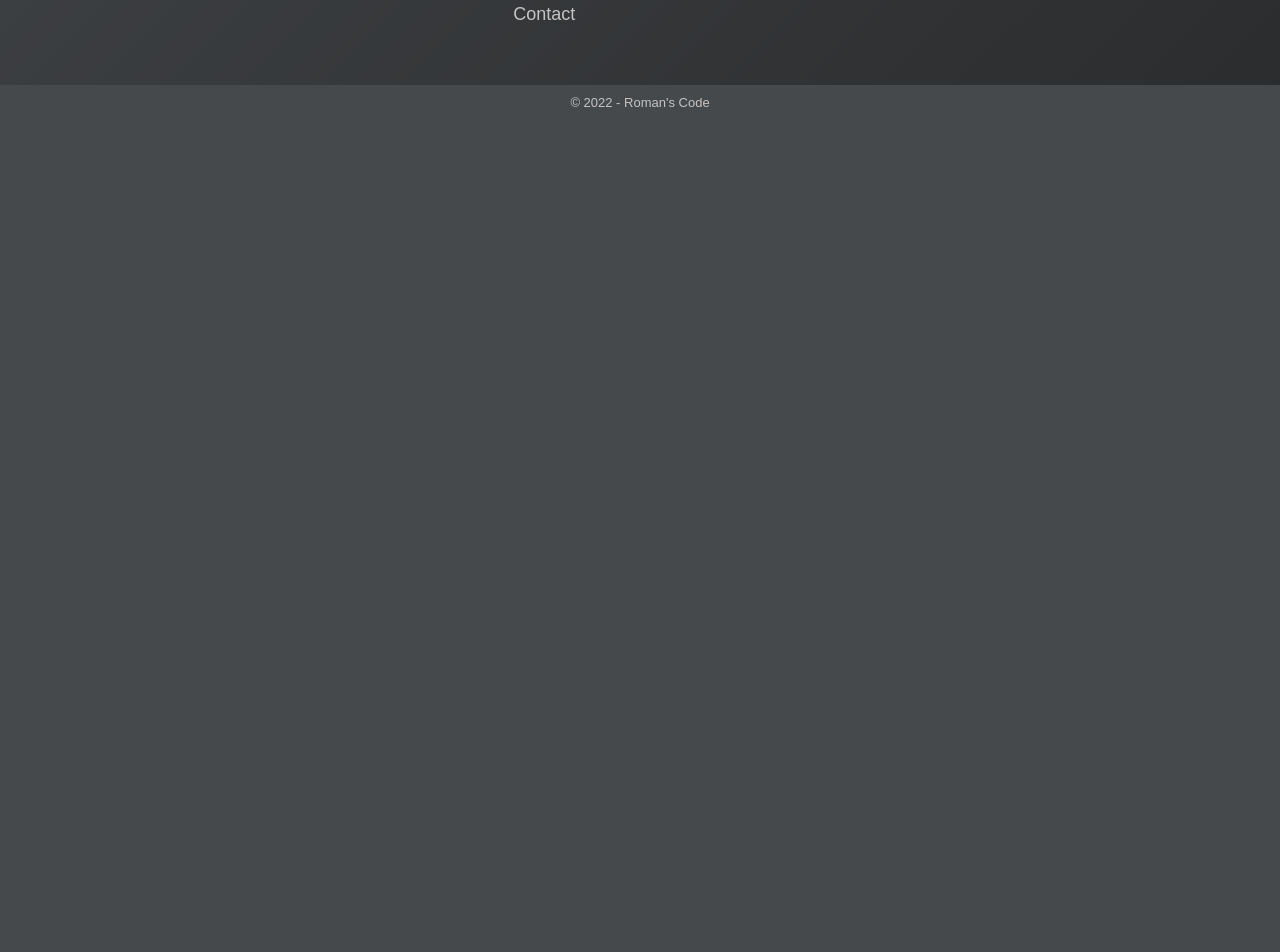
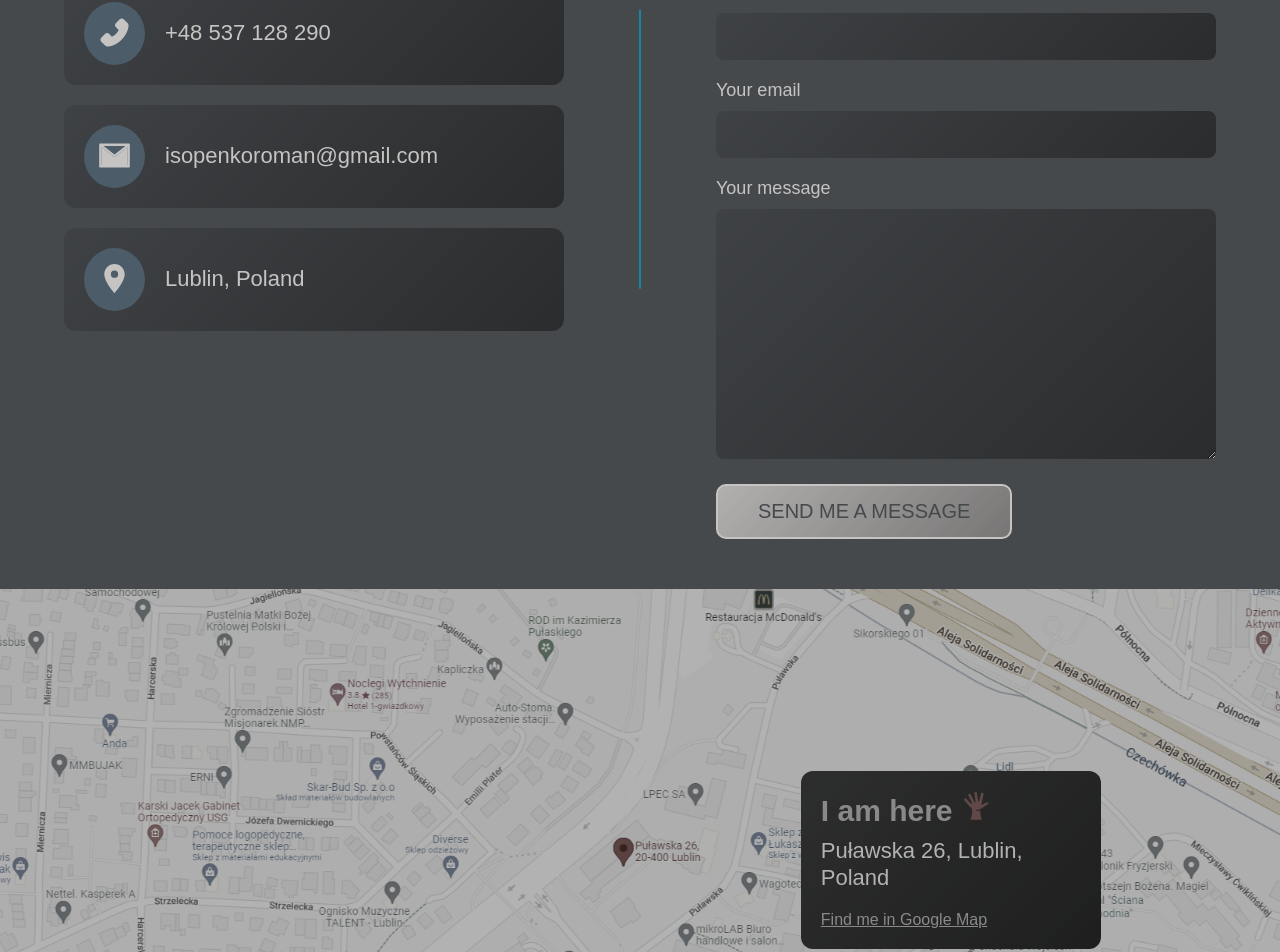
Before and after one commit to romaniso/React-Portfolio-Project, a React (Create React App) app: page /contact in a window 1280 px wide. Shown: the part 279-1231 px from the top of the page. Before the commit the page ends 800 px from the top, so only its background shows below. Built offline with nearby package versions, Linux system fonts and the light colour scheme.

Commit message:
create and style Contact page

```diff
--- /dev/null
+++ b/src/components/ContactForm.jsx
@@ -0,0 +1,55 @@
+import React, { useState } from "react";
+
+export default function ContactForm() {
+  const [name, setName] = useState("");
+  const [email, setEmail] = useState("");
+  const [message, setMessage] = useState("");
+  return (
+    <div className="form__wrapper">
+      <form className="form">
+        <div className="form-group">
+          <label htmlFor="name">
+            Your name
+            <input
+              className="card"
+              type="text"
+              id="name"
+              name="name"
+              value={name}
+              onChange={(e) => setName(e.target.value)}
+            />
+          </label>
+        </div>
+        <div className="form-group">
+          <label htmlFor="email">
+            Your email
+            <input
+              className="card"
+              type="text"
+              id="email"
+              email="email"
+              value={email}
+              onChange={(e) => setEmail(e.target.value)}
+            />
+          </label>
+        </div>
+        <div className="form-group">
+          <label htmlFor="message">
+            Your message
+            <textarea
+              className="card"
+              type="text"
+              id="message"
+              message="message"
+              value={message}
+              onChange={(e) => setMessage(e.target.value)}
+            />
+          </label>
+        </div>
+        <button className="form__button button" type="submit">
+          Send me a message
+        </button>
+      </form>
+    </div>
+  );
+}
--- /dev/null
+++ b/src/components/ContactInfoItem.jsx
@@ -0,0 +1,17 @@
+import React from "react";
+import { MdPlace } from "react-icons/md";
+import PText from "../components/PText";
+
+export default function ContactInfoItem({
+  icon = <MdPlace></MdPlace>,
+  text = "this is an info",
+}) {
+  return (
+    <div className="contactInfoItem__wrapper card">
+      <div className="icon">{icon}</div>
+      <div className="info">
+        <PText>{text}</PText>
+      </div>
+    </div>
+  );
+}
--- /dev/null
+++ b/src/components/ContactSection.jsx
@@ -0,0 +1,26 @@
+import React from "react";
+import ContactInfoItem from "./ContactInfoItem";
+import TitleSection from "./TitleSection";
+import { AiFillPhone, AiTwotoneMail } from "react-icons/ai";
+import ContactForm from "./ContactForm";
+
+export default function ContactSection() {
+  return (
+    <div className="container">
+      <TitleSection heading="Contact" subheading="Get in touch with me" />
+      <div className="contactSection__wrapper">
+        <div className="left">
+          <ContactInfoItem icon={<AiFillPhone />} text="+48 537 128 290" />
+          <ContactInfoItem
+            icon={<AiTwotoneMail />}
+            text="isopenkoroman@gmail.com"
+          />
+          <ContactInfoItem text="Lublin, Poland" />
+        </div>
+        <div className="right">
+          <ContactForm />
+        </div>
+      </div>
+    </div>
+  );
+}
--- /dev/null
+++ b/src/components/Location.jsx
@@ -0,0 +1,27 @@
+import React from "react";
+import { GiPalm } from "react-icons/gi";
+import PText from "./PText";
+// import LocationImg from "../assets/images/location.png";
+
+export default function Location() {
+  return (
+    <div className="map__wrapper">
+      <div className="container map">
+        <div className="map__card card">
+          <h3 className="map__heading">
+            I am here <GiPalm />
+          </h3>
+          <PText>Puławska 26, Lublin, Poland</PText>
+          <a
+            className="map__link"
+            href="https://goo.gl/maps/YAMMAzQ7Vknx7dpW9"
+            target="_blank"
+            rel="noreferrer"
+          >
+            Find me in Google Map
+          </a>
+        </div>
+      </div>
+    </div>
+  );
+}
--- a/src/pages/Contact.jsx
+++ b/src/pages/Contact.jsx
@@ -1,5 +1,13 @@
 import React from "react";
+import ContactSection from "../components/ContactSection";
+import Location from "../components/Location";
+import "../styles/Contact.css";
 
 export default function Contact() {
-  return <div>Contact</div>;
+  return (
+    <div className="contact__wrapper">
+      <ContactSection />
+      <Location />
+    </div>
+  );
 }
--- a/src/pages/Projects.jsx
+++ b/src/pages/Projects.jsx
@@ -37,6 +37,7 @@ export default function Projects() {
         <div className="projects__searchBar">
           <form>
             <input
+              className="card"
               type="text"
               value={searchText}
               onChange={handleChange}
--- a/src/styles/About.css
+++ b/src/styles/About.css
@@ -84,9 +84,9 @@
   .about__wrapper {
     padding: 10rem 0;
   }
-
   .about .right img {
     filter: grayscale(70%);
+
   }
   .top-section {
     flex-direction: column;
--- /dev/null
+++ b/src/styles/Contact.css
@@ -0,0 +1,171 @@
+.contact__wrapper {
+  padding: 10rem 0;
+}
+
+.contactSection__wrapper {
+  margin-top: 5rem;
+  margin-bottom: 5rem;
+  display: flex;
+  gap: 5rem;
+  justify-content: space-between;
+  position: relative;
+}
+
+.contactSection__wrapper::after {
+  position: absolute;
+  content: '';
+  width: 2px;
+  height: 50%;
+  background-color: var(--highlight-color);
+  left: 50%;
+  top: 30%;
+  transform: translate(-50%, -50%);
+}
+
+.contactInfoItem__wrapper {
+  padding: 2rem;
+  display: flex;
+  align-items: center;
+  gap: 2rem;
+  margin-bottom: 2rem;
+  flex-wrap: wrap;
+}
+
+.contactInfoItem__wrapper .icon {
+  color: var(--white);
+  background-color: var(--gray-2);
+  padding: 1.3rem;
+  align-items: center;
+  justify-content: center;
+  border-radius: 50%;
+}
+
+.contactInfoItem__wrapper .icon svg {
+  width: 3.5rem;
+}
+
+.form__wrapper .form {
+  width: 100%;
+}
+
+.form-group {
+  width: 100%;
+  margin-bottom: 2rem;
+}
+
+.form-group label {
+  font-size: 1.8rem
+}
+
+.form-group input, .form-group textarea {
+  width: 100%;
+  font-size: 2rem;
+  padding: 1.2rem;
+  color: var(--highlight-color);
+  border: none;
+  border-radius: 8px;
+  transition: .5s;
+  outline: none;
+  margin-top: 1rem;
+}
+
+.form-group input:focus, .form-group textarea:focus {
+  background-color: var(--black);
+  box-shadow: 0px 0px 3px 3px rgba(15, 118, 179, 0.199);
+}
+
+.form-group textarea {
+  min-height: 250px;
+  resize: vertical;
+}
+
+.form__button[type="submit"] {
+  font-size: 2rem;
+  display: inline-block;
+}
+
+
+.contactSection__wrapper .left {
+  width: 100%;
+  max-width: 500px;
+}
+
+.contactSection__wrapper .right {
+  width: 100%;
+  max-width: 500px;
+}
+
+@media only screen and  (max-width: 940px) {
+  .contactSection__wrapper::after {
+    display: none;
+  }
+  .contactSection__wrapper {
+    flex-direction: column;
+  }
+
+  .contactSection__wrapper .left, .contactSection__wrapper .right {
+    max-width: 100%;
+  }
+
+  .contactSection__wrapper .right {
+    padding: 4rem 2rem 2rem 2rem;
+  }
+}
+
+
+/* Location */
+.map__wrapper {
+  background: url(../assets/images/location.png) no-repeat;
+  background-size: cover;
+  min-height: 400px;
+  filter: saturate(0.2) brightness(70%);
+}
+
+.map {
+  position: relative;
+  min-height: 400px;
+}
+
+.map__card {
+  filter: none;
+  position: absolute;
+  right: 10%;
+  bottom: 10%;
+  padding: 2rem;
+  max-width: 300px;
+  width: 100%;
+}
+
+.map__card .des__container p {
+  color: var(--white);
+}
+
+.map__heading {
+  font-size: 3rem;
+  margin-bottom: 1rem;
+}
+
+.map__card svg {
+  width: 30px;
+}
+.map__card path {
+  color: rgb(255, 71, 71);
+}
+.map__link {
+  display: block;
+  font-size: 1.6rem;
+  margin-top: 2rem;
+  text-decoration: underline;
+}
+
+@media only screen and (max-width: 768px) {
+  .map__wrapper {
+    background-position: 80% center;
+  }
+}
+@media only screen and (max-width: 400px) {
+  .map__card {
+    max-width: none;
+    right: auto;
+  }
+}
--- a/src/styles/Footer.css
+++ b/src/styles/Footer.css
@@ -48,6 +48,11 @@
 
 .col__li a {
   font-size: 1.8rem;
+  transition: .5s color;
+}
+
+.col__li a:hover {
+  color: var(--white);
 }
 
 .copyright {
--- a/src/styles/Projects.css
+++ b/src/styles/Projects.css
@@ -15,19 +15,16 @@
   width: 100%;
   font-size: 2rem;
   padding: .8rem;
-  color: var(--black);
+  color: var(--highlight-color);
   border: none;
   border-radius: 6px;
-  transition: .5s box-shadow;
+  transition: .5s;
   outline: none;
-  background-image: linear-gradient(
-      135deg,
-      rgba(0, 0, 0, 0.1),
-      hsla(0, 0%, 0%, 0.4));
 }
 
 .projects__searchBar input:focus {
-  box-shadow: 0px 0px 10px 10px rgba(0, 0, 0, 0.116);
+  box-shadow: 0px 0px 3px 3px rgba(15, 118, 179, 0.199);
+  background-color: var(--black);
 }
 
 .projects__searchBar .searchIcon {
@@ -38,7 +35,7 @@
 
 /* This way I can attach icons and style them */
 .projects__searchBar .searchIcon path {
-  color: var(--deep-dark);
+  color: var(--highlight-color);
 }
 
 @media only screen and (max-width: 768px) {
--- a/src/styles/index.css
+++ b/src/styles/index.css
@@ -34,7 +34,8 @@ img, svg{
   object-fit: cover;
 }
 button{
-  outline: none
+  outline: none;
+  cursor: pointer;
 }
 .container {
   max-width: 1200px;
```
Also changed, not shown: src/assets/images/location.png (added).
